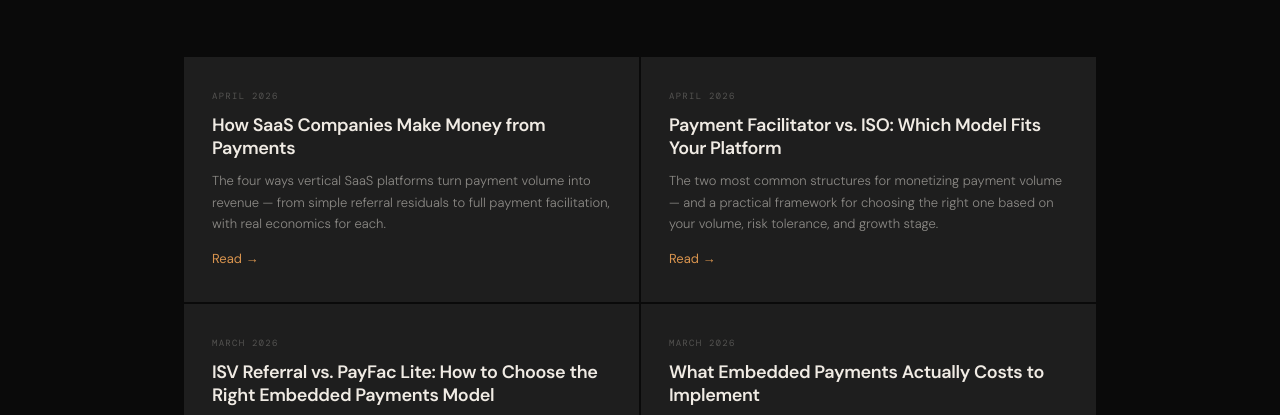
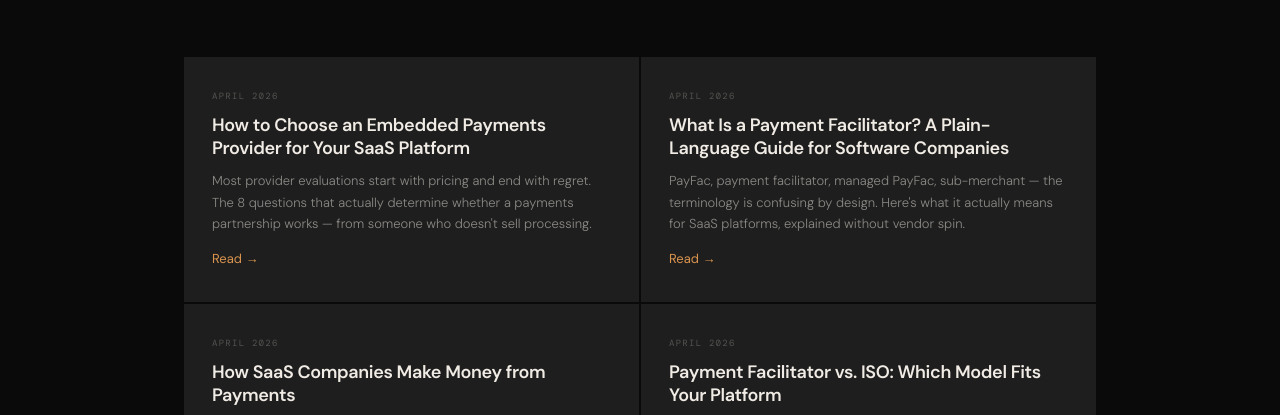
Before and after one commit to jonezy220/marginlabs-site, a website: page the-lab/index.html in a window 1280 px wide. Shown: the part 322-737 px from the top of the page. Drawn offline with nearby package versions, Linux system fonts and the light colour scheme; a web font is replaced by a local one.

Commit message:
Add two new Lab article cards to The Lab index
What Is a Payment Facilitator and How to Choose an Embedded Payments Provider.

Co-Authored-By: Claude Sonnet 4.6 <noreply@anthropic.com>

```diff
--- a/the-lab/index.html
+++ b/the-lab/index.html
@@ -167,6 +167,20 @@
 
   <div class="lab-card">
     <div class="lab-card-date">April 2026</div>
+    <div class="lab-card-title">How to Choose an Embedded Payments Provider for Your SaaS Platform</div>
+    <div class="lab-card-desc">Most provider evaluations start with pricing and end with regret. The 8 questions that actually determine whether a payments partnership works — from someone who doesn't sell processing.</div>
+    <a href="/the-lab/how-to-choose-an-embedded-payments-provider" class="lab-card-link">Read →</a>
+  </div>
+
+  <div class="lab-card">
+    <div class="lab-card-date">April 2026</div>
+    <div class="lab-card-title">What Is a Payment Facilitator? A Plain-Language Guide for Software Companies</div>
+    <div class="lab-card-desc">PayFac, payment facilitator, managed PayFac, sub-merchant — the terminology is confusing by design. Here's what it actually means for SaaS platforms, explained without vendor spin.</div>
+    <a href="/the-lab/what-is-a-payment-facilitator" class="lab-card-link">Read →</a>
+  </div>
+
+  <div class="lab-card">
+    <div class="lab-card-date">April 2026</div>
     <div class="lab-card-title">How SaaS Companies Make Money from Payments</div>
     <div class="lab-card-desc">The four ways vertical SaaS platforms turn payment volume into revenue — from simple referral residuals to full payment facilitation, with real economics for each.</div>
     <a href="/the-lab/how-saas-companies-make-money-from-payments" class="lab-card-link">Read →</a>
```
